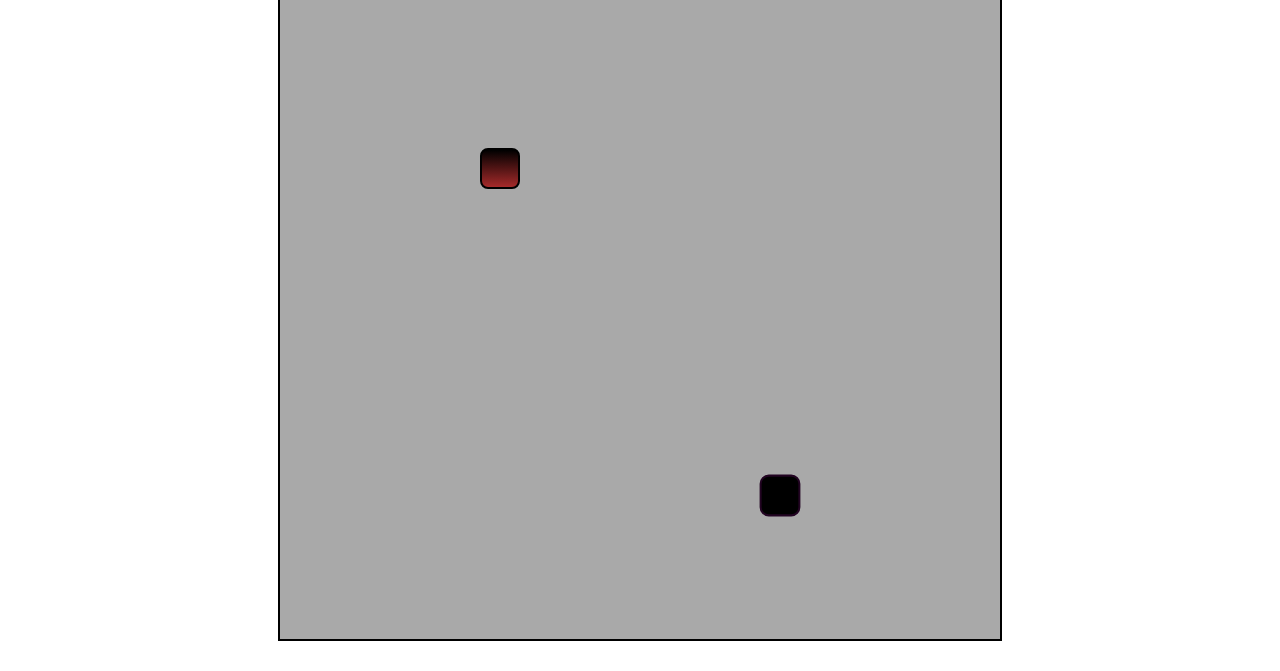
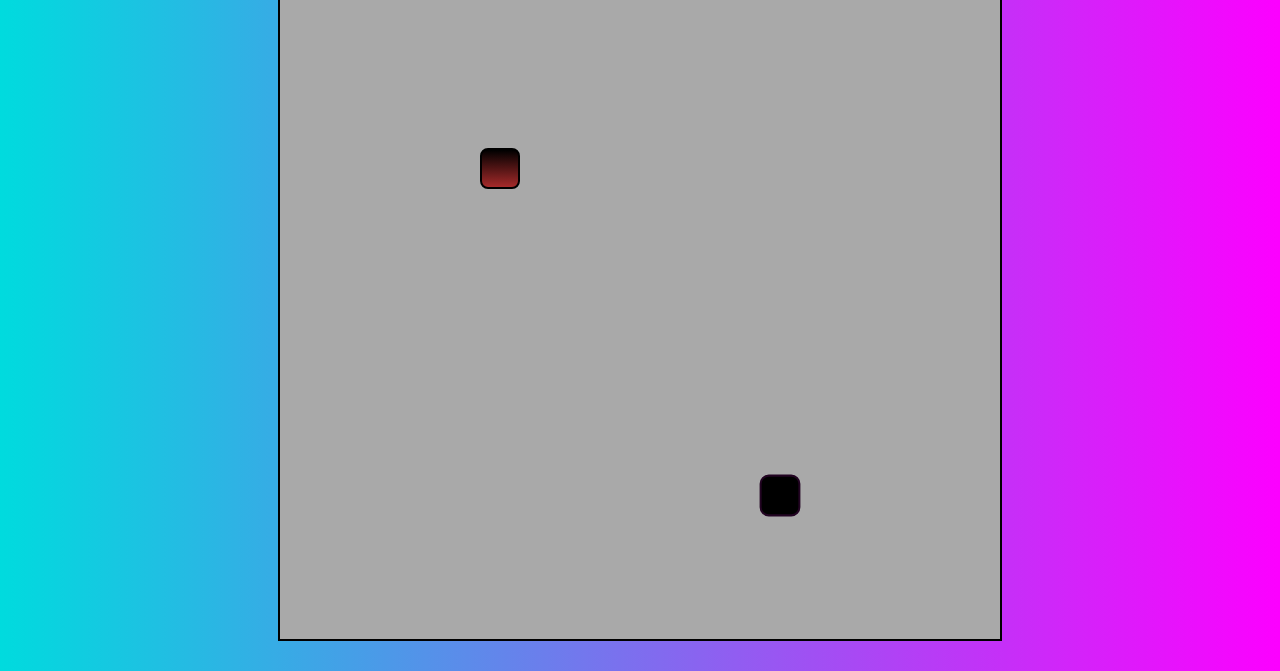
Before and after one commit to RaktimYoddha/SnakeGame, a plain HTML site: page index.html in a window 1280 px wide. Shown: the part 129-800 px from the top of the page. Drawn offline with Linux system fonts and the light colour scheme; a web font is replaced by a local one.

Commit message:
Update style.css

```diff
--- a/css/style.css
+++ b/css/style.css
@@ -5,7 +5,7 @@
 }
 
 .body{
-    background: url("../img/ww.jpg");
+    background: linear-gradient(to right,#00DBDE,#FC00FF);
     min-height: 100vh;
     background-size: 100vw 100vh;
     background-repeat: no-repeat;
```
